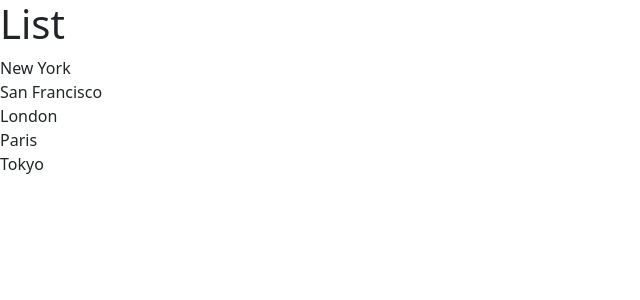
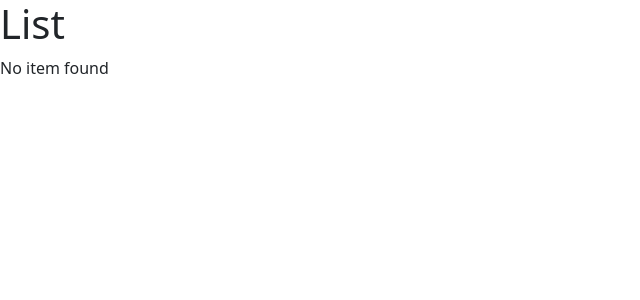
Before and after one commit to MazenThinks/REACT_MADNESS, a React (Vite) app: page / in a window 1280 px wide. Shown: the top 300 px of the page, without its empty margins (0-640 px from the left). Built offline with nearby package versions, Linux system fonts and the light colour scheme.

Commit message:
adding conditions buy using functions

```diff
--- a/src/Components/ListGroup.tsx
+++ b/src/Components/ListGroup.tsx
@@ -1,20 +1,22 @@
 import { Fragment } from "react";
 
 function ListGroup() {
-    const items = [
-        'New York',
-        'San Francisco',
-        'London',
-        'Paris',
-        'Tokyo'
-    ];
+  let items = ["New York", "San Francisco", "London", "Paris", "Tokyo"];
 
+  items = [];
 
-    return (
-        <>
+  const Zeroitems = () => {
+    return items.length === 0 ? <p>No item found</p> : null;
+  };
+
+  return (
+    <>
       <h1>List</h1>
+      {Zeroitems()}
       <ul className="list-group">
-        {items.map(item => <li>{item}</li>)}
+        {items.map((item) => (
+          <li key={item}>{item}</li>
+        ))}
       </ul>
     </>
   );
```
